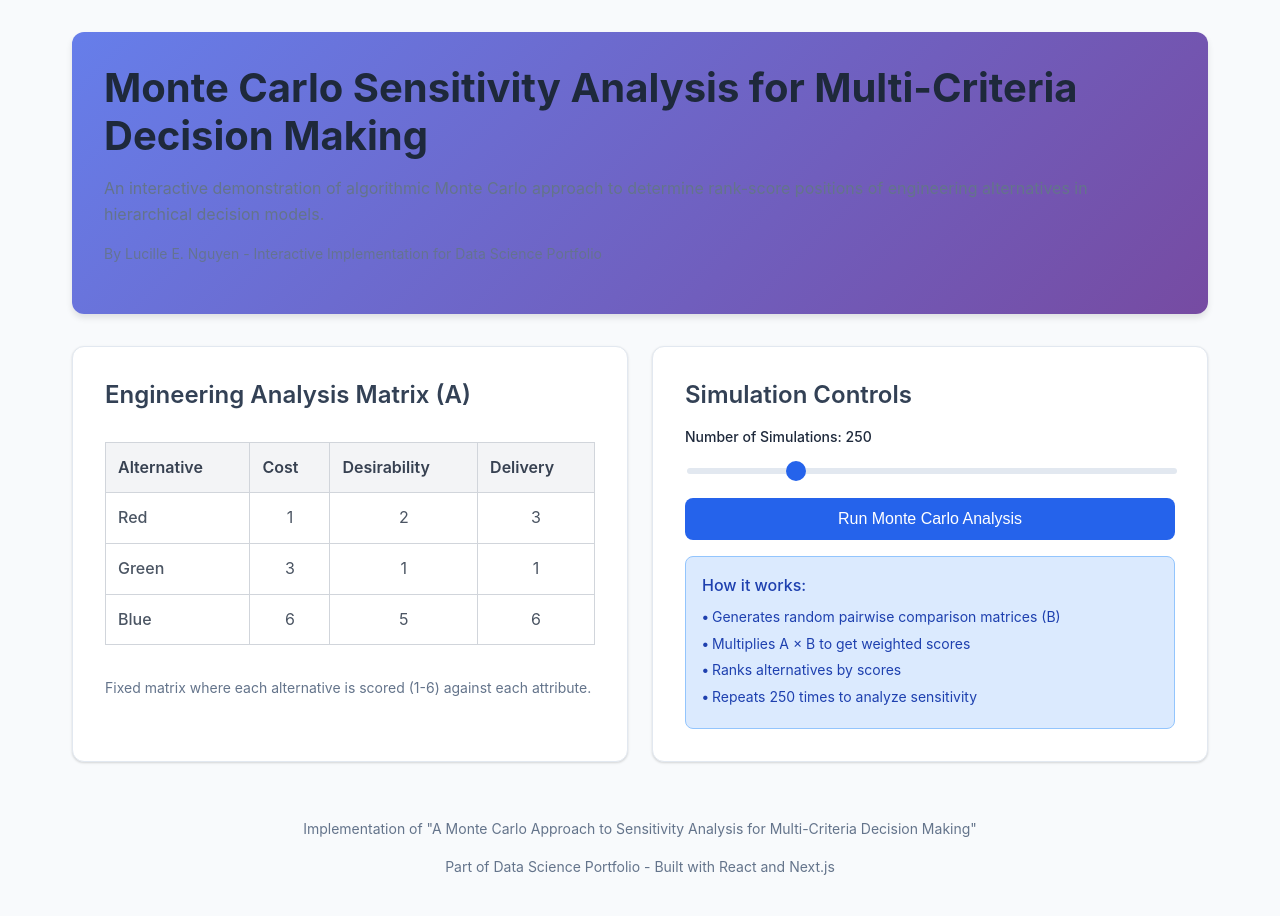
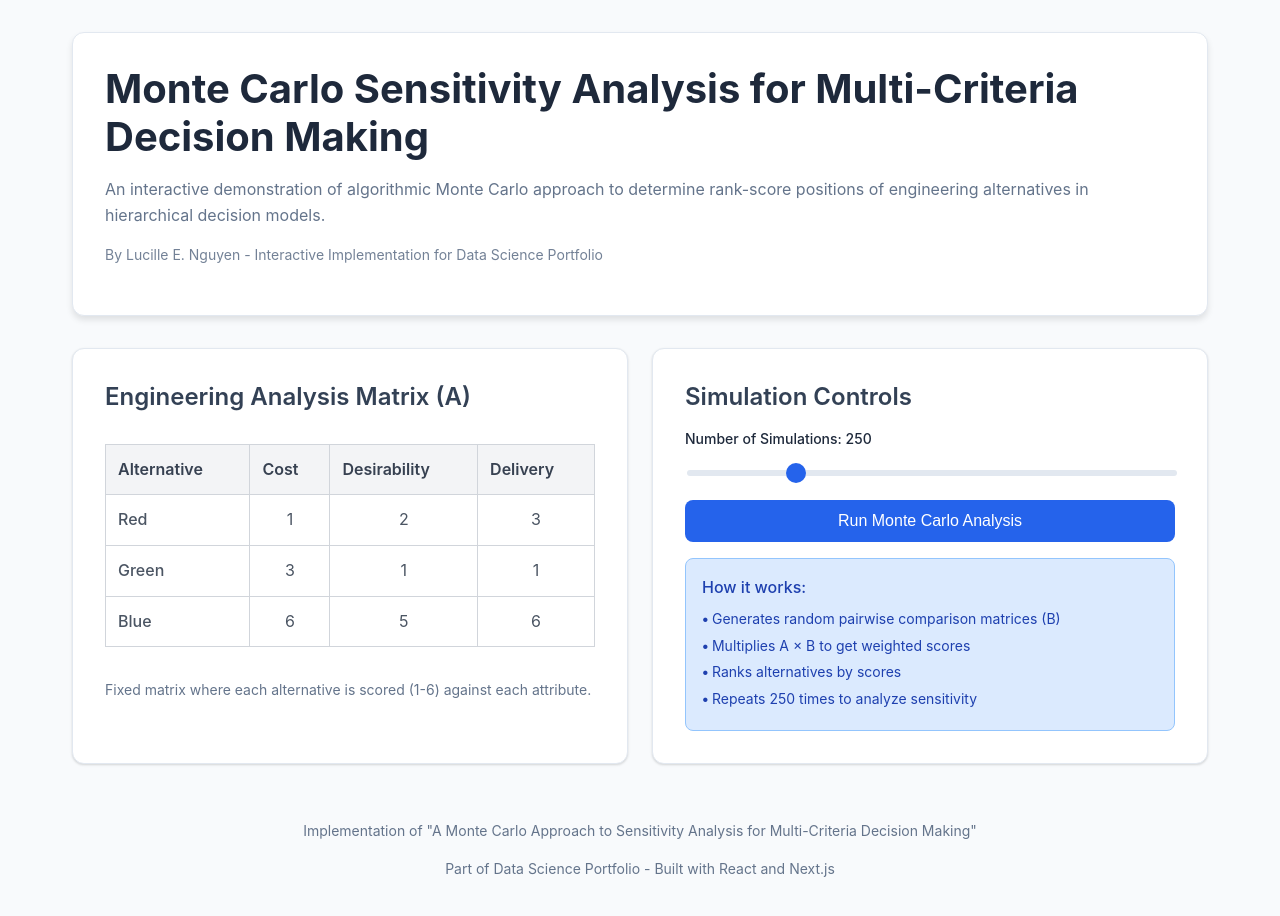
Before and after one commit to thelucenguyen/monte-carlo-sensitivity-analysis, a Next.js app: page / in a window 1280 px wide. Shown: the top 916 px of the page. Built offline with nearby package versions, Linux system fonts and the light colour scheme.

Commit message:
Update globals.css

```diff
--- a/app/globals.css
+++ b/app/globals.css
@@ -1,4 +1,4 @@
-/* Reset and base styles  */
+/* Reset and base styles */
 * {
   box-sizing: border-box;
 }
@@ -43,11 +43,12 @@ body {
 }
 
 .card-header {
-  background: linear-gradient(135deg, #667eea 0%, #764ba2 100%);
-  color: white;
+  background: white;
+  color: #1e293b;
   padding: 2rem;
   border-radius: 12px;
   box-shadow: 0 4px 6px rgba(0, 0, 0, 0.1);
+  border: 1px solid #e2e8f0;
   margin-bottom: 2rem;
 }
 
```
